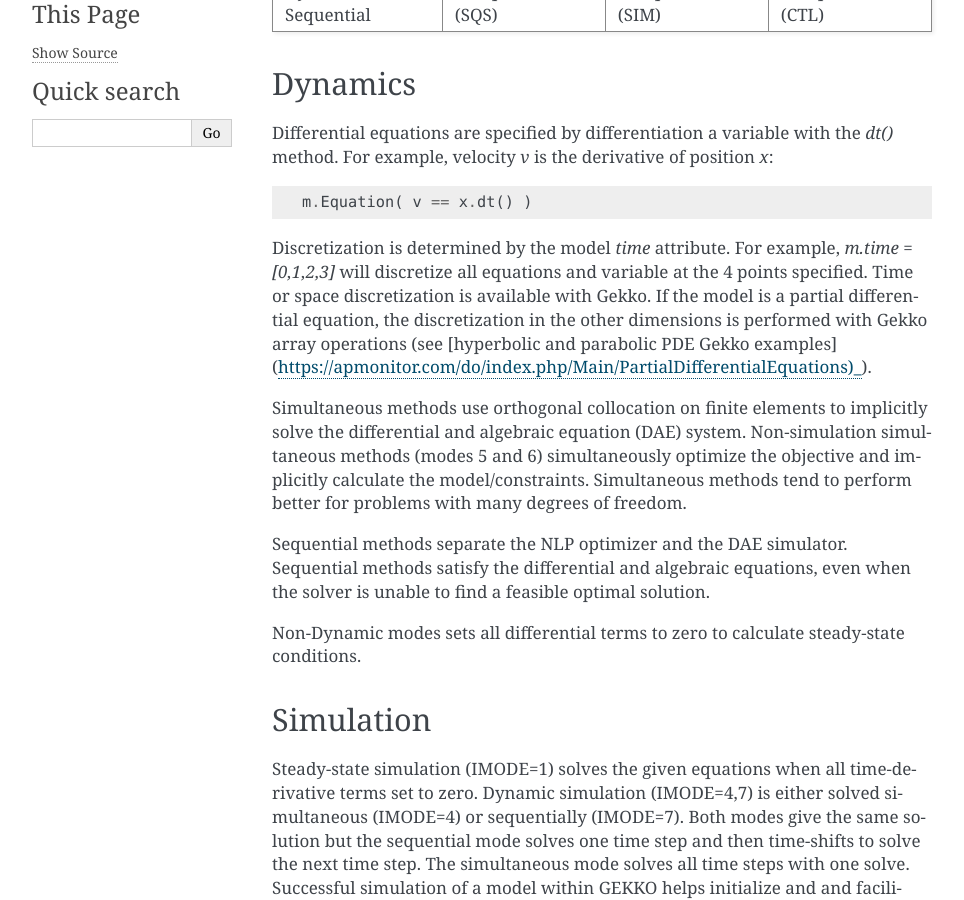
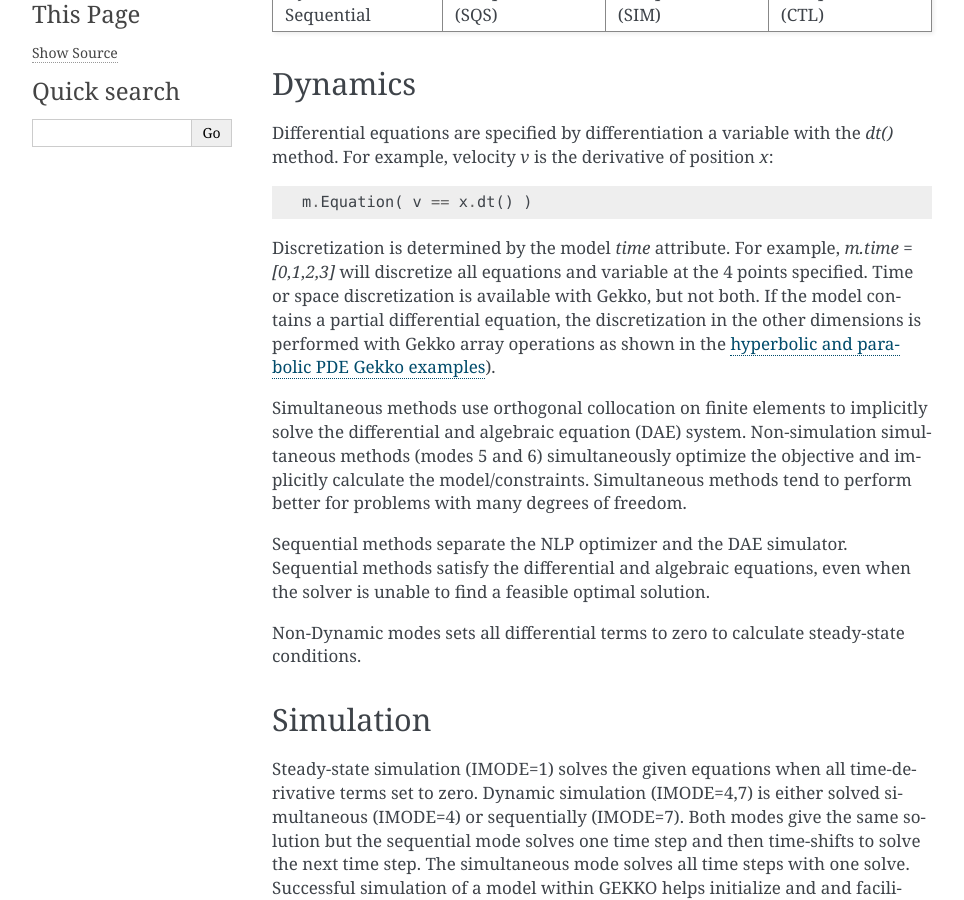
Before and after one commit to BYU-PRISM/GEKKO, a Sphinx documentation site: the page built from docs/imode.rst, in a window 1280 px wide and 900 px high, scrolled down 439 px. Shown: the whole window, without its empty margins (148-1112 px from the left). Built offline with Sphinx 7.4.7, drawn with Linux system fonts in a browser that asks for light colours.

Commit message:
Update imode.rst

```diff
--- a/docs/imode.rst
+++ b/docs/imode.rst
@@ -39,7 +39,8 @@
 
     m.Equation( v == x.dt() )
 
-Discretization is determined by the model `time` attribute. For example, `m.time = [0,1,2,3]` will discretize all equations and variable at the 4 points specified. Time or space discretization is available with Gekko. If the model is a partial differential equation, the discretization in the other dimensions is performed with Gekko array operations (see [hyperbolic and parabolic PDE Gekko examples](https://apmonitor.com/do/index.php/Main/PartialDifferentialEquations)_).
+Discretization is determined by the model `time` attribute. For example, `m.time = [0,1,2,3]` will discretize all equations and variable at the 4 points specified. Time or space discretization is available with Gekko, but not both. If the model contains a partial differential equation, the discretization in the other dimensions is performed with Gekko array operations as shown in the
+`hyperbolic and parabolic PDE Gekko examples <https://apmonitor.com/do/index.php/Main/PartialDifferentialEquations>`_).
 
 Simultaneous methods use orthogonal collocation on finite elements to implicitly solve the differential and algebraic equation (DAE) system. Non-simulation simultaneous methods (modes 5 and 6) simultaneously optimize the objective and implicitly calculate the model/constraints. Simultaneous methods tend to perform better for problems with many degrees of freedom.
 
```
